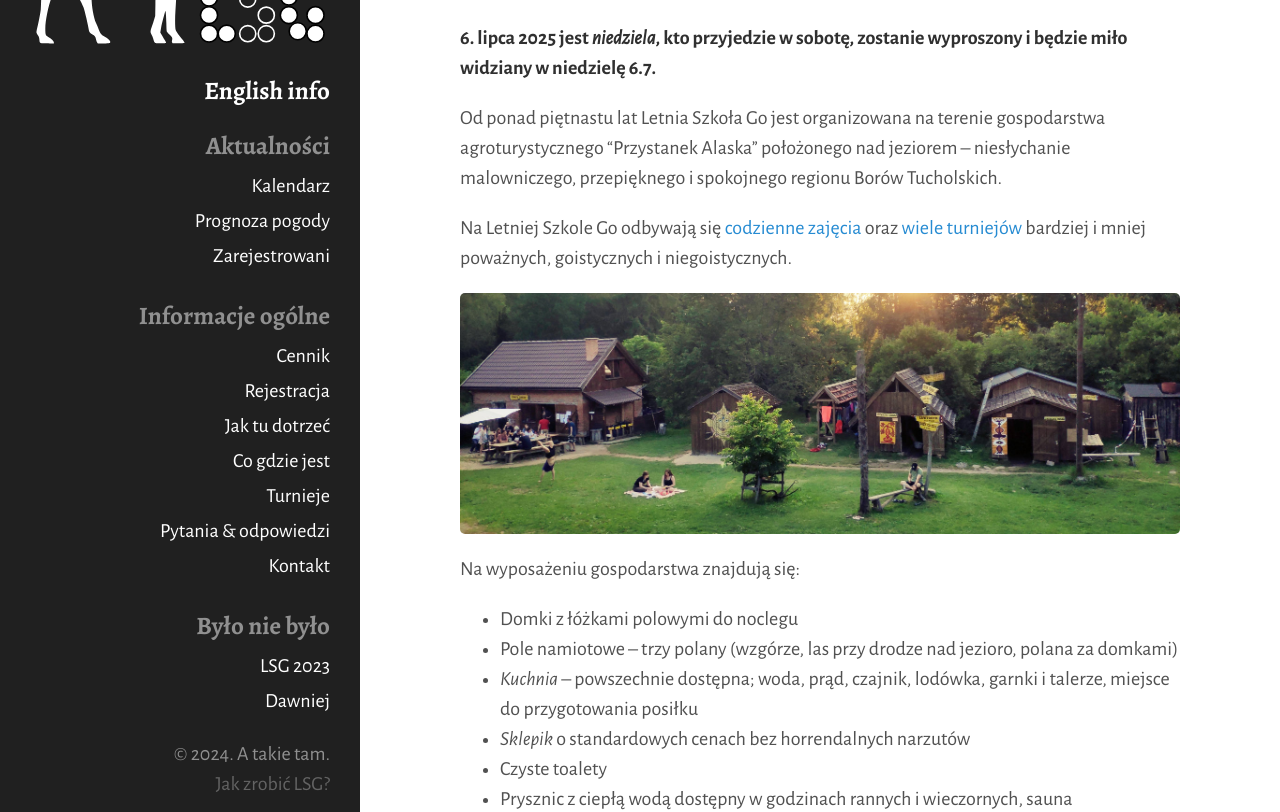
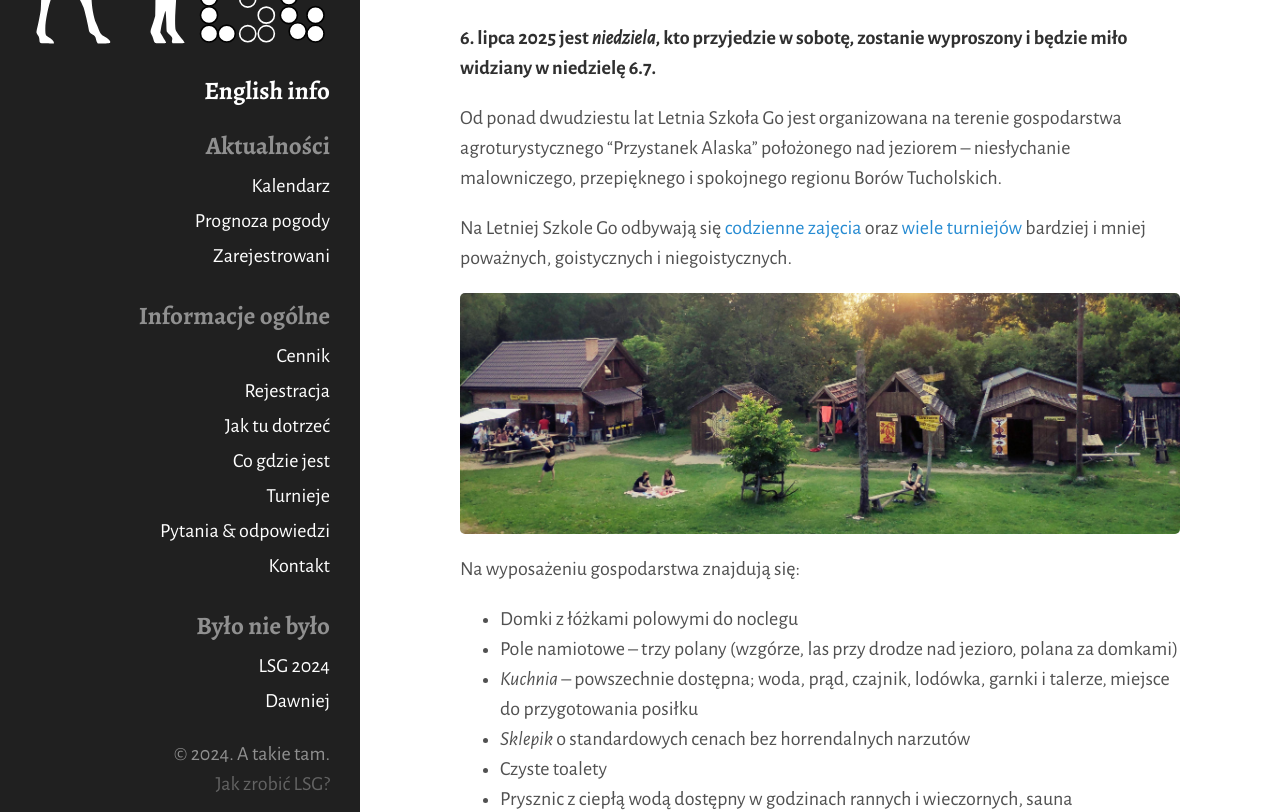
Before and after one commit to tasuki/lsg, a Jekyll site: the page built from index.md, in a window 1280 px wide. Shown: the part 182-994 px from the top of the page. Built offline with Jekyll 4.4.1, drawn with Linux system fonts in a browser that asks for light colours.

Commit message:
Some minor changes

```diff
--- a/_includes/sidebar.html
+++ b/_includes/sidebar.html
@@ -24,7 +24,7 @@
       <a class="sidebar-nav-item" href="/faq">Pytania & odpowiedzi</a>
       <a class="sidebar-nav-item" href="/kontakt">Kontakt</a>
       <h3>Było nie było</h3>
-      <a class="sidebar-nav-item" href="/2023">LSG 2023</a>
+      <a class="sidebar-nav-item" href="/2024">LSG 2024</a>
       <a class="sidebar-nav-item" href="/dawniej">Dawniej</a>
       <p></p>
       <p>&copy; {{ site.time | date: '%Y' }}. A takie tam.<br/>
--- a/index.md
+++ b/index.md
@@ -12,7 +12,7 @@ title: Wstęp
 
 **6. lipca 2025 jest *niedziela*, kto przyjedzie w sobotę, zostanie wyproszony i będzie miło widziany w niedzielę 6.7.**
 
-Od ponad piętnastu lat Letnia Szkoła Go jest organizowana na terenie gospodarstwa agroturystycznego "Przystanek Alaska" położonego nad jeziorem -- niesłychanie malowniczego, przepięknego i spokojnego regionu Borów Tucholskich.
+Od ponad dwudziestu lat Letnia Szkoła Go jest organizowana na terenie gospodarstwa agroturystycznego "Przystanek Alaska" położonego nad jeziorem -- niesłychanie malowniczego, przepięknego i spokojnego regionu Borów Tucholskich.
 
 Na Letniej Szkole Go odbywają się [codzienne zajęcia](/co-gdzie) oraz [wiele turniejów](/turnieje) bardziej i mniej poważnych, goistycznych i niegoistycznych.
 
```
Also changed, not shown: 2024.md (+3 -3 lines).
